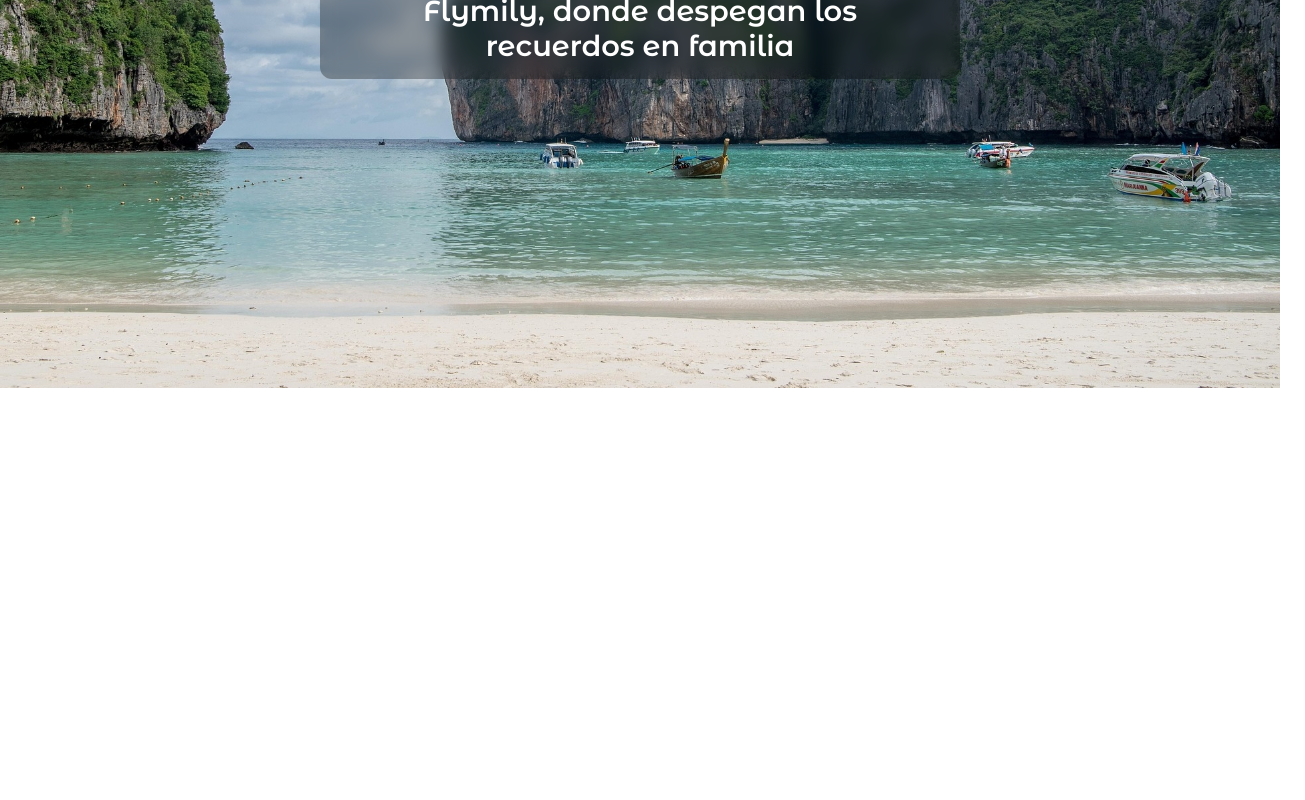
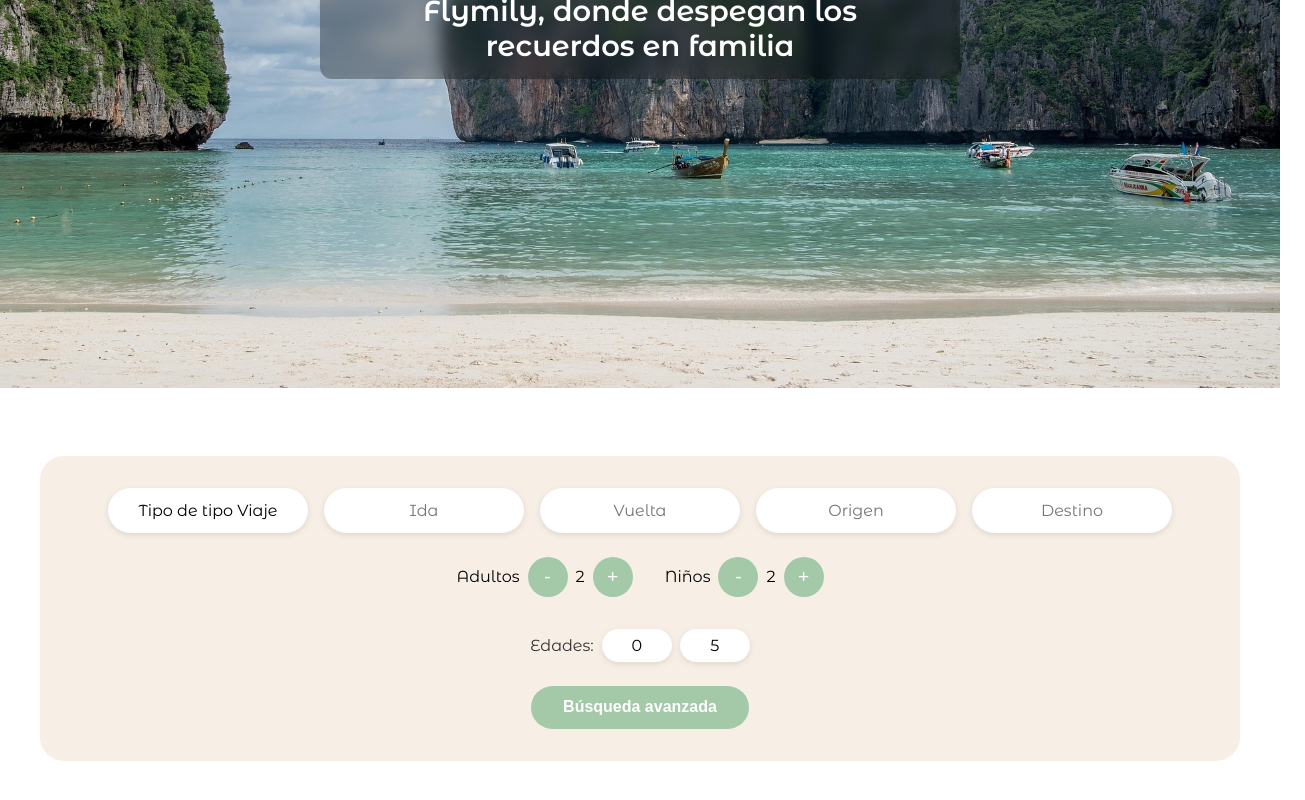
Before and after one commit to Flymily/Flymily-FE, a React (Vite) app: page / in a window 1280 px wide. Shown: the part 408-1208 px from the top of the page, 1305 px wide, since content can reach past the window. Before the commit the page ends 825 px from the top, so only its background shows below. Built offline with nearby package versions, Linux system fonts and the light colour scheme.

Commit message:
feature-scroll search

```diff
--- a/src/pages/home/Home.jsx
+++ b/src/pages/home/Home.jsx
@@ -1,3 +1,4 @@
+import React from 'react';
 import Slider from 'react-slick';
 import 'slick-carousel/slick/slick.css';
 import 'slick-carousel/slick/slick-theme.css';
@@ -12,15 +13,16 @@
     autoplaySpeed: 9000,
     dots: true,
     infinite: true,
-    arrows: true,
+    arrows: false,
     pauseOnHover: false,
   };
 
   return (
-    <div className={styles.sliderContainer} data-testid="slider-container">
+    <div>
+      <div className={styles.sliderContainer}>
         <Slider {...settings}>
           {sliderData.map((slide, index) => (
-          <div key={index} className={styles.slide} data-testid={`slide-${index}`}>
+            <div key={index} className={styles.slide}>
               <img
                 src={slide.img}
                 alt={`Imagen ${index + 1}`}
@@ -33,6 +35,10 @@
           ))}
         </Slider>
       </div>
+      <section id="buscador">
+        <Buscador />
+      </section>
+    </div>
   );
 };
 
```
Lines whose indentation alone changed are shown as unchanged.
